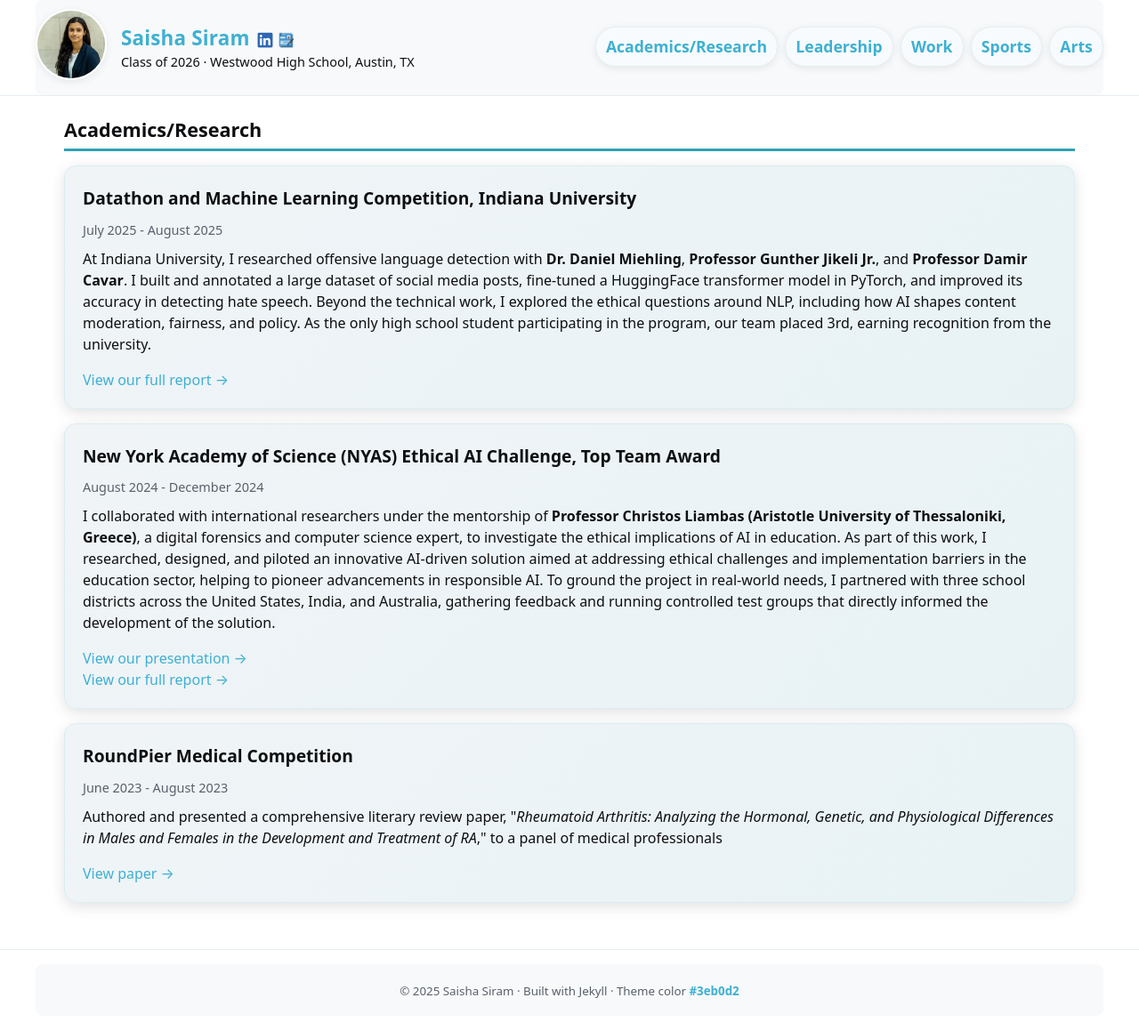
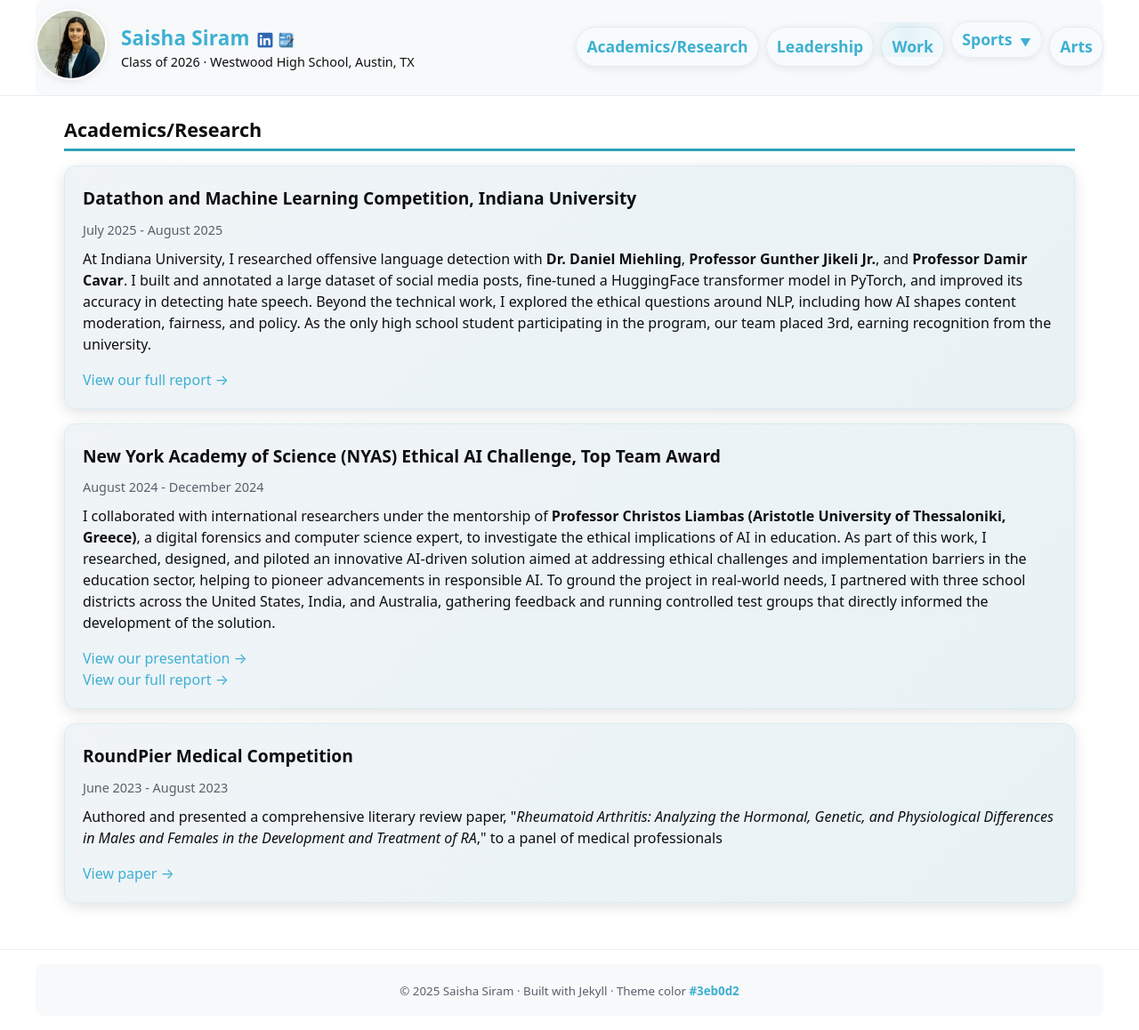
Before and after one commit to saisha08/profile, a Jekyll site: the page built from pages/academics-research.md, in a window 1280 px wide and 1158 px high. Shown: the whole window at 89% size. Built offline with Jekyll 4.4.1, drawn with Linux system fonts in a browser that asks for light colours.

Commit message:
Add dropdown menu for Sports navigation with Gymnastics and Ballroom Dancing options

```diff
--- a/_includes/header.html
+++ b/_includes/header.html
@@ -27,7 +27,19 @@
       <div class="nav-menu">
         {% for item in site.nav %}
           {% assign is_active = current == item.url %}
-          <a href="{{ item.url | relative_url }}" class="{% if is_active %}active{% endif %}">{{ item.title }}</a>
+          {% if item.title == "Sports" %}
+            <div class="dropdown">
+              <a href="{{ item.url | relative_url }}" class="dropdown-toggle {% if is_active %}active{% endif %}">
+                {{ item.title }} <span class="dropdown-arrow">▼</span>
+              </a>
+              <div class="dropdown-menu">
+                <a href="{{ '/sports/#gymnastics' | relative_url }}">Gymnastics</a>
+                <a href="{{ '/sports/#ballroom' | relative_url }}">Ballroom Dancing</a>
+              </div>
+            </div>
+          {% else %}
+            <a href="{{ item.url | relative_url }}" class="{% if is_active %}active{% endif %}">{{ item.title }}</a>
+          {% endif %}
         {% endfor %}
       </div>
     </nav>
--- a/assets/css/main.css
+++ b/assets/css/main.css
@@ -182,6 +182,78 @@
 }
 .nav a.active,.nav a:hover{
   background:var(--bg-alt);border-color:var(--border);transform: translateY(-1px);box-shadow: var(--shadow-light);
+}
+
+/* Dropdown menu */
+.dropdown {
+  position: relative;
+  display: inline-block;
+}
+
+.dropdown-toggle {
+  cursor: pointer;
+}
+
+.dropdown-arrow {
+  font-size: 0.7em;
+  margin-left: 0.25rem;
+  display: inline-block;
+  transition: transform 0.3s ease;
+}
+
+.dropdown.active .dropdown-arrow {
+  transform: rotate(180deg);
+}
+
+.dropdown-menu {
+  position: absolute;
+  top: 100%;
+  left: 0;
+  margin-top: 0.5rem;
+  background: white;
+  border: 1px solid var(--border);
+  border-radius: 8px;
+  box-shadow: var(--shadow-medium);
+  min-width: 180px;
+  z-index: 1000;
+  opacity: 0;
+  visibility: hidden;
+  transform: translateY(-10px);
+  transition: all 0.3s ease;
+}
+
+.dropdown.active .dropdown-menu,
+.dropdown:hover .dropdown-menu {
+  opacity: 1;
+  visibility: visible;
+  transform: translateY(0);
+}
+
+.dropdown-menu a {
+  display: block;
+  padding: 0.75rem 1rem;
+  color: var(--text);
+  text-decoration: none;
+  border-radius: 0;
+  font-size: 0.95rem;
+  transition: background-color 0.2s ease;
+  border-radius: inherit;
+}
+
+.dropdown-menu a:first-child {
+  border-top-left-radius: 8px;
+  border-top-right-radius: 8px;
+}
+
+.dropdown-menu a:last-child {
+  border-bottom-left-radius: 8px;
+  border-bottom-right-radius: 8px;
+}
+
+.dropdown-menu a:hover {
+  background: var(--bg-alt);
+  transform: none;
+  box-shadow: none;
 }
 
 /* Hamburger menu */
--- a/assets/js/mobile-nav.js
+++ b/assets/js/mobile-nav.js
@@ -26,4 +26,22 @@
       });
     });
   }
+
+  // Dropdown menu functionality
+  const dropdown = document.querySelector('.dropdown');
+  if (dropdown) {
+    const dropdownToggle = dropdown.querySelector('.dropdown-toggle');
+
+    dropdownToggle.addEventListener('click', function(e) {
+      e.preventDefault();
+      dropdown.classList.toggle('active');
+    });
+
+    // Close dropdown when clicking outside
+    document.addEventListener('click', function(event) {
+      if (!dropdown.contains(event.target)) {
+        dropdown.classList.remove('active');
+      }
+    });
+  }
 });
```
Also changed, not shown: pages/sports.md (+2 -2 lines).
